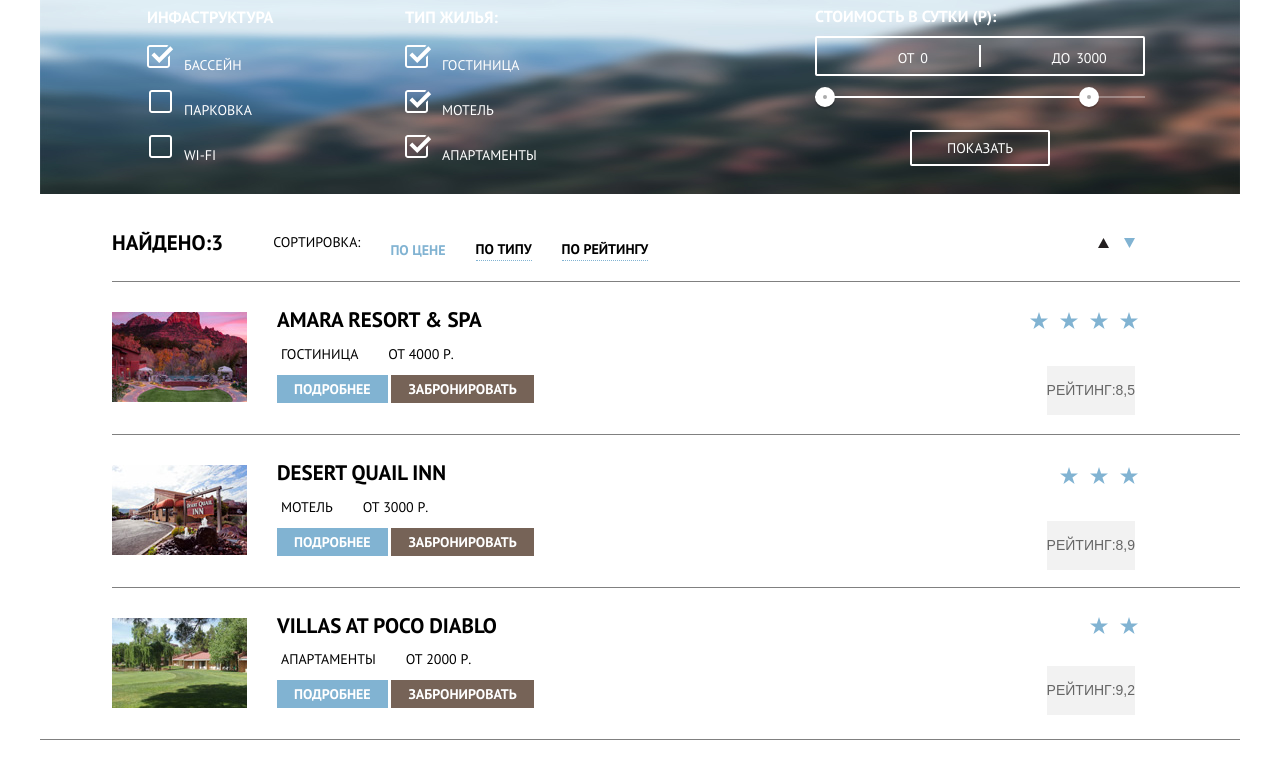
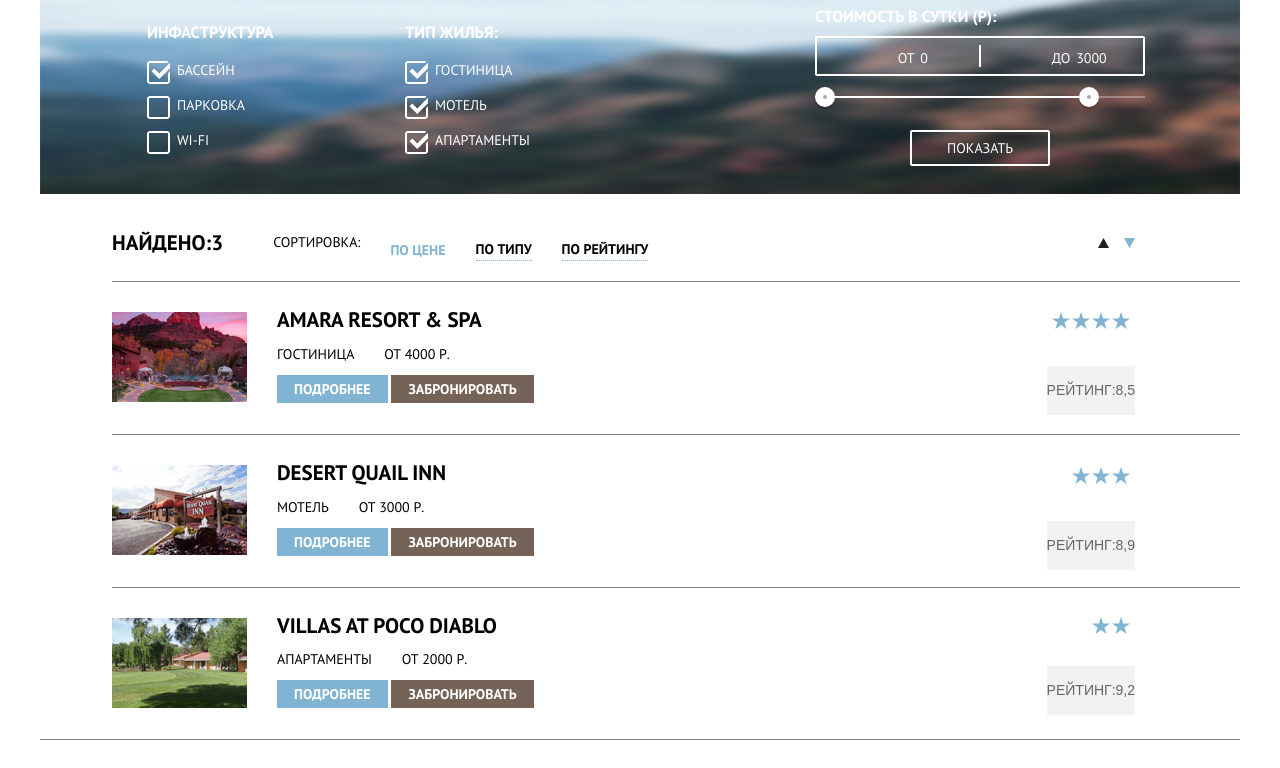
Before and after one commit to VladimirVorobyov/1001671-sedona-25, a plain HTML site: page hotels.html in a window 1280 px wide. Shown: the part 74-842 px from the top of the page. Drawn offline with Linux system fonts and the light colour scheme.

Commit message:
на защиту

```diff
--- a/css/css.css
+++ b/css/css.css
@@ -12,9 +12,10 @@ body {
   text-transform: uppercase;
   background-color:white;
   text-align: center;
+
 }
 
-.visually-hidden:not(:focus):not(:active){
+.visually-hidden{
 position: absolute;
 width: 1px;
 height: 1px;
@@ -719,14 +720,14 @@ padding-top:5px;
   .infrastructure{
     text-align: left;
     position: absolute;
-    top:65px;
+    top:80px;
     left: 147px;
     max-width:150px;
     color:white;
   }
   .house-tipe{
     position: absolute;
-    top:65px;
+    top:80px;
     left: 405px;
     max-width:150px;
     color:white;
@@ -802,9 +803,12 @@ padding-top:5px;
   .resort-img ul{
     list-style: none;
     display: flex;
-    margin-left:-66px;
+    padding: 0;
     margin-top: -4px;
 
+}
+.resort-img li:first-child{
+  margin-left: 0;
 }
 .resort-img li{
   margin-left:30px;
@@ -972,6 +976,68 @@ color: white;
  margin-right: 10px;
  margin-bottom: 2px;
 }
+
+
+
+.infrastructure label{
+  position: relative;
+  padding-left: 30px;
+
+}
+
+
+.infrastructure label::before{
+  content: '';
+  position: absolute;
+  left: 0;
+  top: 0;
+  width: 23px;
+  height: 23px;
+  background: url('../img/checkbox-off.svg');
+
+}
+.infrastructure input:checked + label::before{
+  background: url('../img/checkbox-on.svg');
+
+
+}
+.checkbox-label{
+  position: relative;
+  padding-left: 30px;
+}
+
+
+.checkbox-label::before{
+  content: '';
+  position: absolute;
+  left: 0;
+  top: 0;
+  width: 23px;
+  height: 23px;
+  background: url('../img/checkbox-on.svg');
+
+
+}
+.checkbox-1:checked + .checkbox-label::before{
+  background: url('../img/checkbox-off.svg');
+}
+.house-tipe  label{
+  position: relative;
+  padding-left: 30px;
+}
+.house-tipe label::before{
+  content: '';
+  position: absolute;
+  left: 0;
+  top: 0;
+  width: 23px;
+  height: 23px;
+  background: url('../img/checkbox-on.svg');
+
+}
+.house-tipe input:checked + label::before{
+  background: url('../img/checkbox-off.svg');
+}
 .visisedona{
   border-top: 1px solid grey;
 }
@@ -1038,12 +1104,18 @@ color: white;
 .stars{
   display: flex;
   list-style: none;
-
+  margin: 0;
+  padding: 0;
 
 }
 .stars-img{
-  margin-right: -40px;
-  margin-left: -10px;
+  margin: 0;
+  padding: 0;
+}
+.stars li{
+  margin: 0;
+  padding: 0;
+  margin-left: 2px;
 }
 .stars-1{
   position: absolute;
--- a/hotels.html
+++ b/hotels.html
@@ -25,18 +25,44 @@
        <main class="container-hotels">
      <section class="main-hotels">
               <img src="img/filter-background.jpg" style="width:1200px; height: 217px;" alt="Фон">
-     <form method="POST" action="https://echo.htmlacademy" oninput="sum.value=sum.value">
+     <form method="POST" action="https://echo.htmlacademy.ru" >
       <div class="infrastructure">
       <h3>Инфаструктура</h3>
-      <p><label><img src="img/checkbox-on.svg" width="27px" height="23px" class="checkbox-on">Бассейн</label></p>
-      <p><label><img src="img/checkbox-off.svg" width="27px" height="23px" class="checkbox-on">Парковка</label></p>
-      <p><label><img src="img/checkbox-off.svg" width="27px" height="23px" class="checkbox-on">Wi-Fi</label></p>
+      <p>
+          <input type="checkbox" class="visually-hidden" id="example" name="example" class="checkbox-1" checked>
+        <label for="example" class="checkbox-label">
+
+          Бассейн
+        </label>
+      </p>
+      <p>
+          <input type="checkbox" class="visually-hidden" id="example1" name="example1" >
+        <label for="example1">
+        Парковка
+        </label>
+        </p>
+        <p>
+            <input type="checkbox" class="visually-hidden" id="example2" name="example2" >
+          <label for="example2">
+        Wi-Fi
+        </label></p>
     </div>
     <div class="house-tipe">
       <h3>Тип Жилья:</h3>
-      <p><label><img src="img/checkbox-on.svg" width="27px" height="23px" class="checkbox-on">Гостиница</label></p>
-      <p><label><img src="img/checkbox-on.svg" width="27px" height="23px" class="checkbox-on">Мотель</label></p>
-      <p><label><img src="img/checkbox-on.svg" width="27px" height="23px" class="checkbox-on">Апартаменты</label></p>
+      <p>
+          <input type="checkbox" class="visually-hidden" id="example3" name="example3" >
+          <label for="example3">
+        Гостиница
+      </label></p>
+      <p>
+          <input type="checkbox" class="visually-hidden" id="example4" name="example4" >
+          <label for="example4">
+        Мотель
+      </label></p>
+      <p>
+          <input type="checkbox" class="visually-hidden" id="example5" name="example5" >
+          <label for="example5">
+        Апартаменты</label></p>
     </div>
     <div class="filter-range">
       <div class="filter-range-title">Стоимость в сутки (р):</div>
```
Also changed, not shown: index.html (+4 -4 lines).
